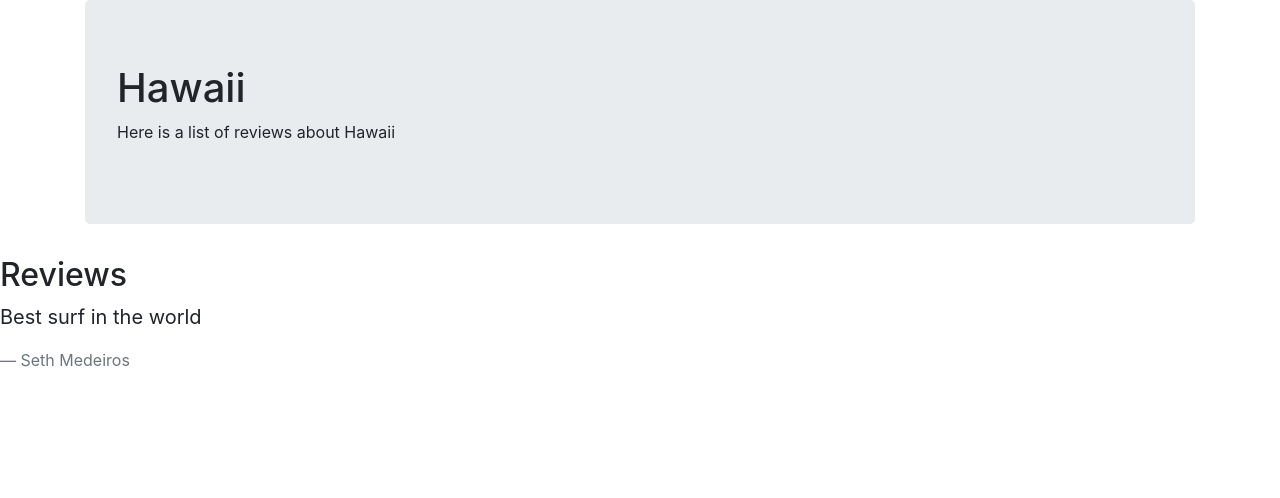
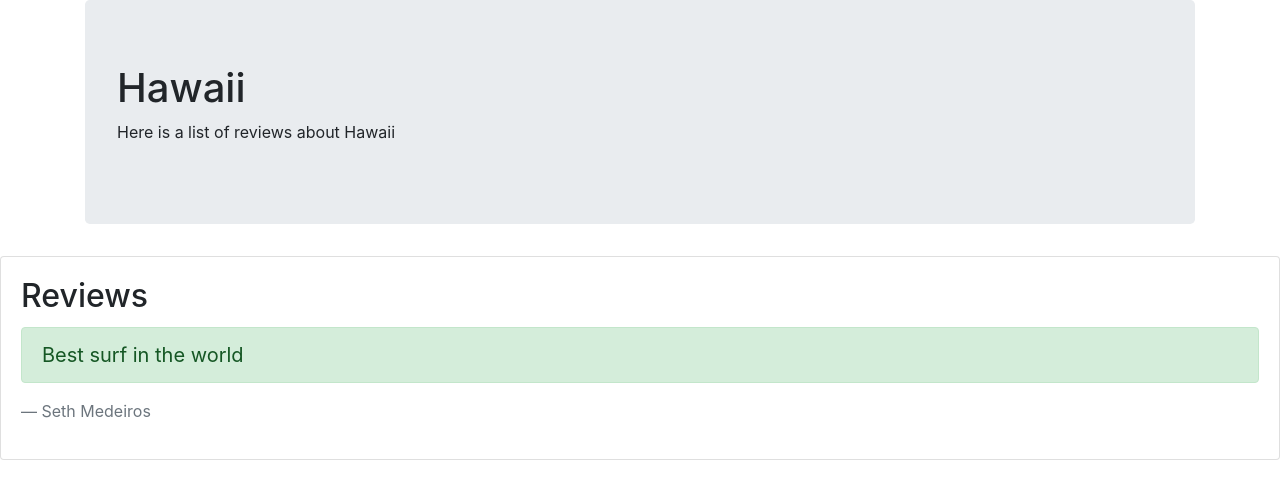
Before and after one commit to Medeirosseth/Vacation-site, a plain HTML site: page index.html in a window 1280 px wide. Drawn offline with Linux system fonts and the light colour scheme.

Commit message:
add color
Co-authored-by: Min Chang <minchangmhc@gmail.com>
Co-authored-by: Seth Medeiros<Medeirosseth@gmail.com>

```diff
--- a/index.html
+++ b/index.html
@@ -11,18 +11,22 @@
 </head>
 
 <body>
+
   <div class="container">
     <div class="jumbotron">
       <h1>Hawaii</h1>
       <p>Here is a list of reviews about Hawaii</p>
     </div>
   </div>
-  <h2>Reviews</h2>
-  <blockquote class="blockquote">
-    <p>Best surf in the world</p>
-    <footer class="blockquote-footer">Seth Medeiros</footer>
-  </blockquote>
-
+  <div class="card">
+    <div class="card-body">
+      <h2 class="card-title">Reviews</h2>
+      <blockquote class="blockquote" class="card-text">
+        <p class="alert alert-success">Best surf in the world</p>
+        <footer class="blockquote-footer">Seth Medeiros</footer>
+      </blockquote>
+    </div>
+  </div>
 </body>
 
 </html>
```
